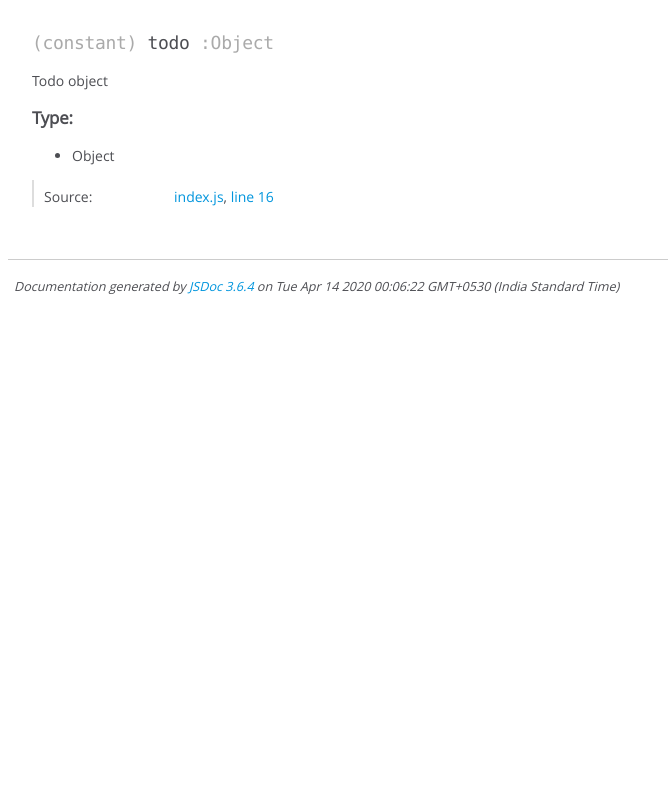
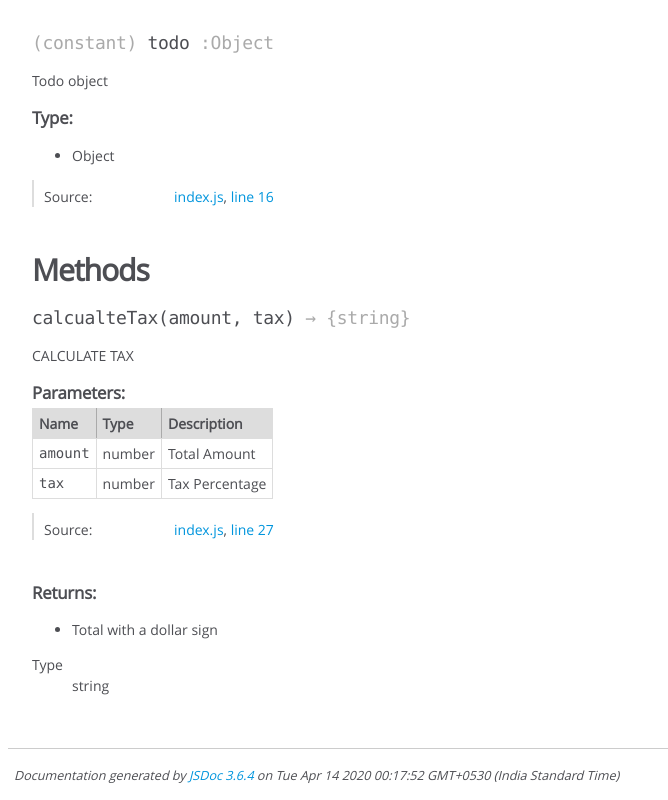
Before and after one commit to ATRI2107/JSDOC-SAMPLE, a website: page docs/global.html in a window 1280 px wide. Shown: the part 626-1426 px from the top of the page, without its empty margins (0-668 px from the left). Before the commit the page ends 936 px from the top, so only its background shows below. Drawn offline with Linux system fonts and the light colour scheme.

Commit message:
Docs updated

```diff
--- a/docs/global.html
+++ b/docs/global.html
@@ -316,6 +316,194 @@
 
 
 
+        <h3 class="subsection-title">Methods</h3>
+
+
+
+
+
+
+
+    <h4 class="name" id="calcualteTax"><span class="type-signature"></span>calcualteTax<span class="signature">(amount, tax)</span><span class="type-signature"> &rarr; {string}</span></h4>
+
+
+
+
+
+
+<div class="description">
+    <p>CALCULATE TAX</p>
+</div>
+
+
+
+
+
+
+
+
+
+    <h5>Parameters:</h5>
+
+
+<table class="params">
+    <thead>
+    <tr>
+
+        <th>Name</th>
+
+
+        <th>Type</th>
+
+
+
+
+
+        <th class="last">Description</th>
+    </tr>
+    </thead>
+
+    <tbody>
+
+
+        <tr>
+
+                <td class="name"><code>amount</code></td>
+
+
+            <td class="type">
+
+
+<span class="param-type">number</span>
+
+
+
+            </td>
+
+
+
+
+
+            <td class="description last"><p>Total Amount</p></td>
+        </tr>
+
+
+
+        <tr>
+
+                <td class="name"><code>tax</code></td>
+
+
+            <td class="type">
+
+
+<span class="param-type">number</span>
+
+
+
+            </td>
+
+
+
+
+
+            <td class="description last"><p>Tax Percentage</p></td>
+        </tr>
+
+
+    </tbody>
+</table>
+
+
+
+
+
+
+<dl class="details">
+
+
+
+
+
+
+
+
+
+
+
+
+
+
+
+
+
+
+
+
+
+
+
+
+
+
+    <dt class="tag-source">Source:</dt>
+    <dd class="tag-source"><ul class="dummy"><li>
+        <a href="index.js.html">index.js</a>, <a href="index.js.html#line27">line 27</a>
+    </li></ul></dd>
+
+
+
+
+
+
+
+</dl>
+
+
+
+
+
+
+
+
+
+
+
+
+
+
+
+<h5>Returns:</h5>
+
+
+<div class="param-desc">
+    <ul>
+<li>Total with a dollar sign</li>
+</ul>
+</div>
+
+
+
+<dl>
+    <dt>
+        Type
+    </dt>
+    <dd>
+
+<span class="param-type">string</span>
+
+
+    </dd>
+</dl>
+
+
+
+
+
+
+
+
+
 
 
 
@@ -330,13 +518,13 @@
 </div>
 
 <nav>
-    <h2><a href="index.html">Home</a></h2><h3>Global</h3><ul><li><a href="global.html#grades">grades</a></li><li><a href="global.html#studentName">studentName</a></li><li><a href="global.html#todo">todo</a></li></ul>
+    <h2><a href="index.html">Home</a></h2><h3>Global</h3><ul><li><a href="global.html#calcualteTax">calcualteTax</a></li><li><a href="global.html#grades">grades</a></li><li><a href="global.html#studentName">studentName</a></li><li><a href="global.html#todo">todo</a></li></ul>
 </nav>
 
 <br class="clear">
 
 <footer>
-    Documentation generated by <a href="https://github.com/jsdoc/jsdoc">JSDoc 3.6.4</a> on Tue Apr 14 2020 00:06:22 GMT+0530 (India Standard Time)
+    Documentation generated by <a href="https://github.com/jsdoc/jsdoc">JSDoc 3.6.4</a> on Tue Apr 14 2020 00:17:52 GMT+0530 (India Standard Time)
 </footer>
 
 <script> prettyPrint(); </script>
```
Also changed, not shown: docs/index.html (+2 -2 lines), docs/index.js.html (+12 -2 lines).
